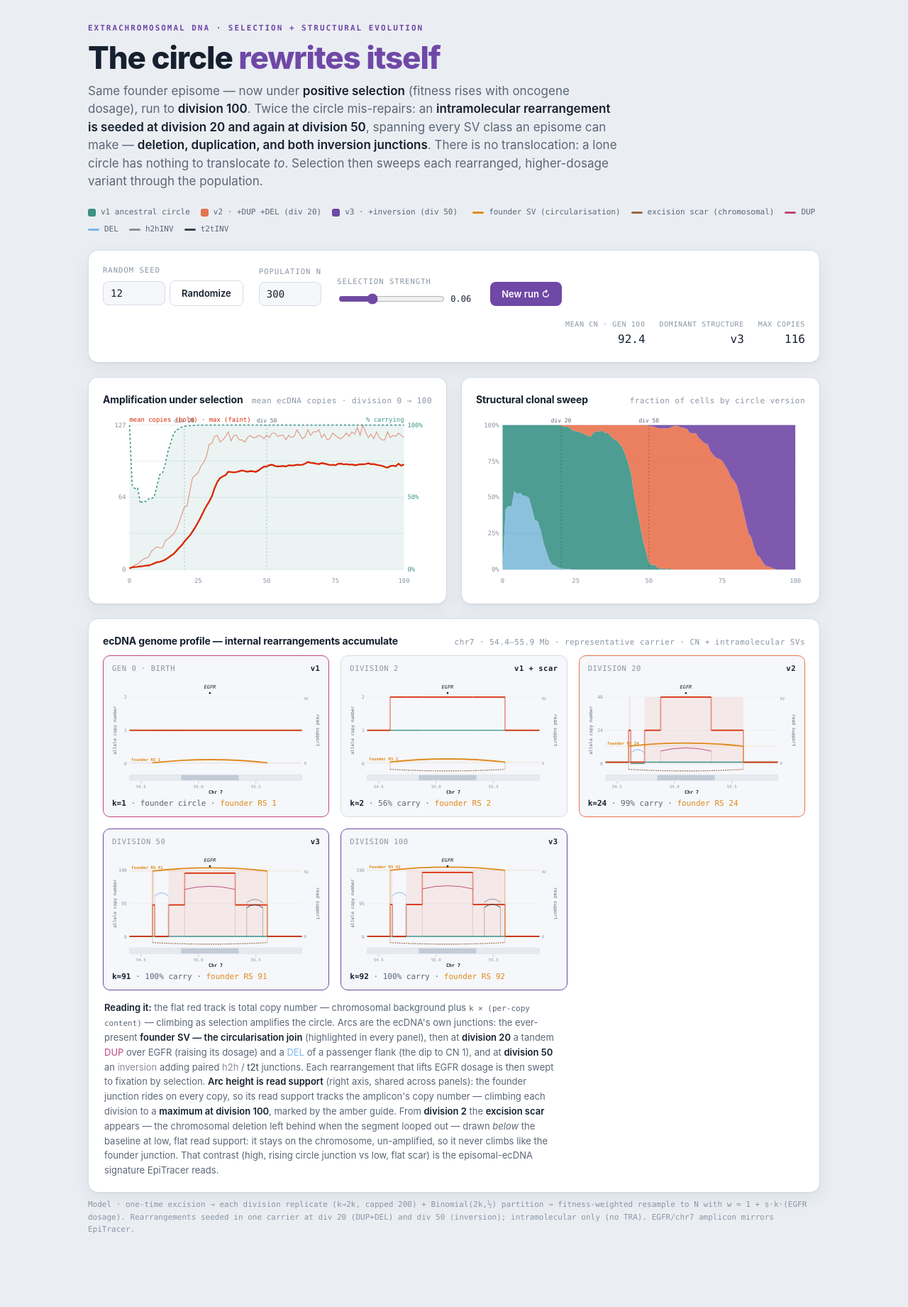
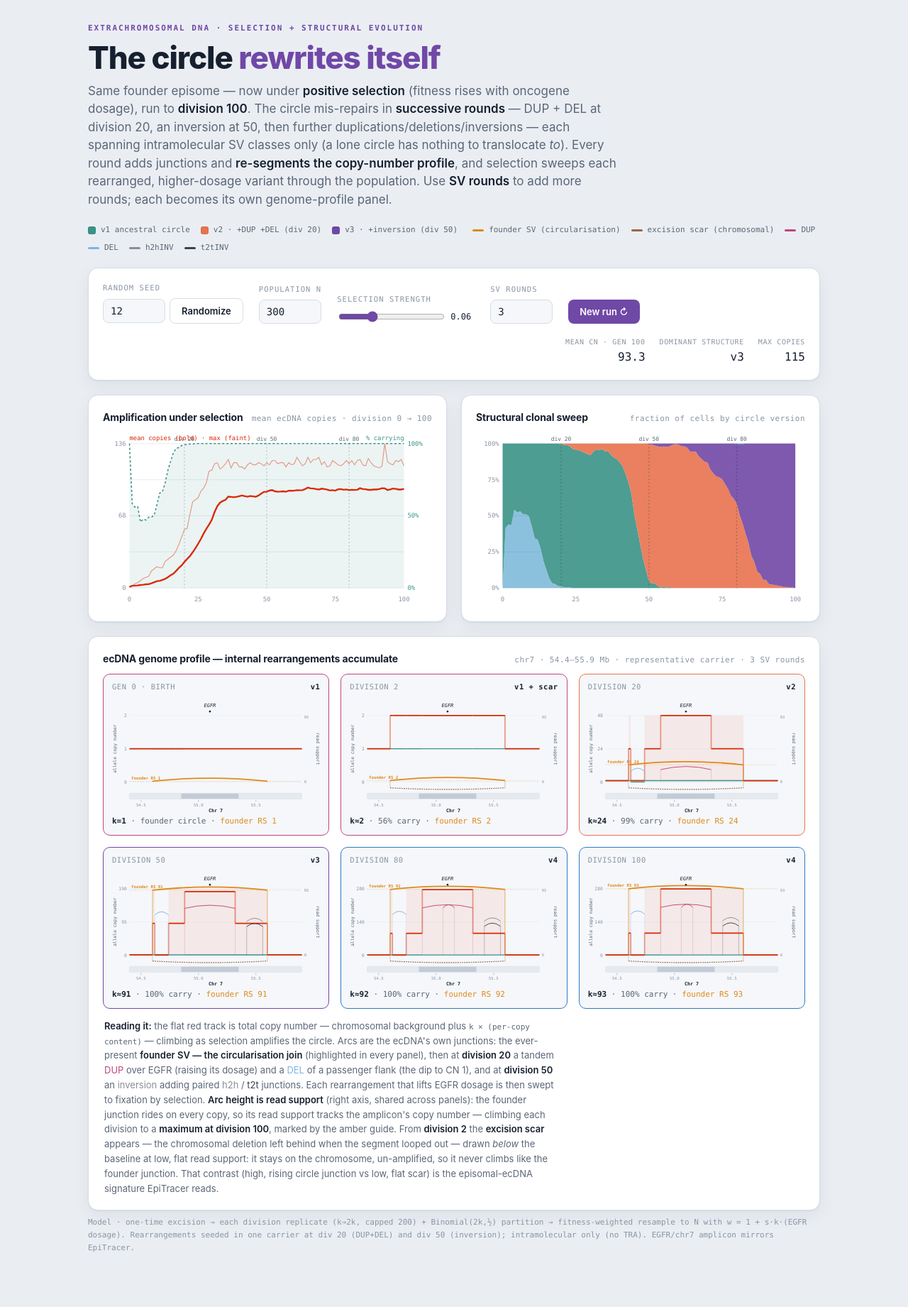
Before and after one commit to alhafidzhamdan/alhafidzhamdan.github.io, a Jekyll site: the page simulations/ecdna_selection_structural_100div.html, which Jekyll copies as it is, in a window 1280 px wide. Shown: the whole page at 71% size. Built offline with Jekyll 4.4.1, drawn with Linux system fonts in a browser that asks for light colours; before the commit the page ends 1816 px from its top, so only the background shows below that.

Commit message:
selection sim: configurable rounds of internal SVs (default 3, adds div 80)
Make the rearrangement rounds data-driven (ROUNDS): a 'SV rounds' control
(2-5) chooses how many internal-SV rounds the circle acquires. Each round
seeds at its division, adds junction(s) and a cumulative copy-number change
(dup +1 / del ->0 / inv none), raises fitness so it sweeps, and becomes its
own genome-profile checkpoint. Default is now 3 rounds (DUP+DEL@20,
inversion@50, 2nd DUP@80) -> 6 figures incl. division 80. Charts, sweep
bands and version colours extended to v6.

Signed-off-by: Alhafidz Hamdan <alhafidz.hamdan@ed.ac.uk>
Co-Authored-By: Claude Opus 4.8 <noreply@anthropic.com>

```diff
--- a/simulations/ecdna_selection_structural_100div.html
+++ b/simulations/ecdna_selection_structural_100div.html
@@ -14,7 +14,7 @@
     --ink:#16202e; --muted:#5b6676; --faint:#8a95a4;
     --line:#d6dde6; --grid:#e7ecf2;
     --amp:#d92a05; --ecdna:#c1447e; --loss:#0077b6; --diploid:#3a9387;
-    --v1:#3a9387; --v2:#e8734f; --v3:#7048a6;
+    --v1:#3a9387; --v2:#e8734f; --v3:#7048a6; --v4:#2b7cc4; --v5:#b8478f; --v6:#4a9b5e;
     --del:#7fb3e8; --dup:#c1447e; --h2h:#8b8d97; --t2t:#384351;
     --ideo:#e6eaef; --ideoband:#c3cbd6; --founder:#e0891c; --scar:#9c6644;
     --accent:#7048a6; --accent-soft:#efeaf7;
@@ -27,7 +27,7 @@
       --bg:#0c111a; --panel:#131b26; --panel-2:#0f1620; --ink:#e8edf4; --muted:#95a1b2;
       --faint:#6b7788; --line:#24303d; --grid:#1c2733;
       --amp:#ff5c3a; --ecdna:#e46ba2; --loss:#35a7e6; --diploid:#4cb6a7;
-      --v1:#4cb6a7; --v2:#f0824f; --v3:#9d7ad6; --del:#6fa6dd; --dup:#e46ba2; --h2h:#9a9ca6; --t2t:#6b7686;
+      --v1:#4cb6a7; --v2:#f0824f; --v3:#9d7ad6; --v4:#5aa8e0; --v5:#d873b0; --v6:#6bc47f; --del:#6fa6dd; --dup:#e46ba2; --h2h:#9a9ca6; --t2t:#6b7686;
       --ideo:#26313d; --ideoband:#3a4756; --founder:#f0ad4e; --scar:#c08a5e;
       --accent:#9d7ad6; --accent-soft:#1e1830;
       --shadow:0 1px 2px rgba(0,0,0,.3),0 10px 30px rgba(0,0,0,.35);
@@ -36,14 +36,14 @@
   :root[data-theme="light"]{
     --bg:#eaeef3; --panel:#ffffff; --panel-2:#f5f7fa; --ink:#16202e; --muted:#5b6676; --faint:#8a95a4;
     --line:#d6dde6; --grid:#e7ecf2; --amp:#d92a05; --ecdna:#c1447e; --loss:#0077b6; --diploid:#3a9387;
-    --v1:#3a9387; --v2:#e8734f; --v3:#7048a6; --del:#7fb3e8; --dup:#c1447e; --h2h:#8b8d97; --t2t:#384351;
+    --v1:#3a9387; --v2:#e8734f; --v3:#7048a6; --v4:#2b7cc4; --v5:#b8478f; --v6:#4a9b5e; --del:#7fb3e8; --dup:#c1447e; --h2h:#8b8d97; --t2t:#384351;
     --ideo:#e6eaef; --ideoband:#c3cbd6; --founder:#e0891c; --scar:#9c6644;
     --accent:#7048a6; --accent-soft:#efeaf7; --shadow:0 1px 2px rgba(20,30,45,.06),0 8px 24px rgba(20,30,45,.06);
   }
   :root[data-theme="dark"]{
     --bg:#0c111a; --panel:#131b26; --panel-2:#0f1620; --ink:#e8edf4; --muted:#95a1b2; --faint:#6b7788;
     --line:#24303d; --grid:#1c2733; --amp:#ff5c3a; --ecdna:#e46ba2; --loss:#35a7e6; --diploid:#4cb6a7;
-    --v1:#4cb6a7; --v2:#f0824f; --v3:#9d7ad6; --del:#6fa6dd; --dup:#e46ba2; --h2h:#9a9ca6; --t2t:#6b7686;
+    --v1:#4cb6a7; --v2:#f0824f; --v3:#9d7ad6; --v4:#5aa8e0; --v5:#d873b0; --v6:#6bc47f; --del:#6fa6dd; --dup:#e46ba2; --h2h:#9a9ca6; --t2t:#6b7686;
     --ideo:#26313d; --ideoband:#3a4756; --founder:#f0ad4e; --scar:#c08a5e;
     --accent:#9d7ad6; --accent-soft:#1e1830; --shadow:0 1px 2px rgba(0,0,0,.3),0 10px 30px rgba(0,0,0,.35);
   }
@@ -96,9 +96,12 @@
   .frame .cap b{color:var(--ink)}
   .frame .cn{font-family:var(--mono);font-size:11px;margin:4px 2px 0;color:var(--muted)}
   .frame .cn b{color:var(--ink)}
-  .frame.f0{border-color:var(--ecdna)}
-  .frame.f20{border-color:var(--v2)}
-  .frame.f50,.frame.f100{border-color:var(--v3)}
+  .frame.fv1{border-color:var(--ecdna)}
+  .frame.fv2{border-color:var(--v2)}
+  .frame.fv3{border-color:var(--v3)}
+  .frame.fv4{border-color:var(--v4)}
+  .frame.fv5{border-color:var(--v5)}
+  .frame.fv6{border-color:var(--v6)}
 
   .note{font-size:13px;color:var(--muted);max-width:78ch;margin:14px 2px 0;line-height:1.6}
   .note b{color:var(--ink);font-weight:600}
@@ -110,10 +113,11 @@
   <p class="eyebrow">Extrachromosomal DNA · selection + structural evolution</p>
   <h1>The circle <em>rewrites itself</em></h1>
   <p class="lede">Same founder episome — now under <b>positive selection</b> (fitness rises with oncogene dosage), run to
-    <b>division 100</b>. Twice the circle mis-repairs: an <b>intramolecular rearrangement is seeded at division 20 and
-    again at division 50</b>, spanning every SV class an episome can make — <b>deletion, duplication, and both inversion
-    junctions</b>. There is no translocation: a lone circle has nothing to translocate <em>to</em>. Selection then sweeps
-    each rearranged, higher-dosage variant through the population.</p>
+    <b>division 100</b>. The circle mis-repairs in <b>successive rounds</b> — DUP + DEL at division 20, an inversion at 50,
+    then further duplications/deletions/inversions — each spanning intramolecular SV classes only (a lone circle has
+    nothing to translocate <em>to</em>). Every round adds junctions and <b>re-segments the copy-number profile</b>, and
+    selection sweeps each rearranged, higher-dosage variant through the population. Use <b>SV rounds</b> to add more
+    rounds; each becomes its own genome-profile panel.</p>
 
   <div class="legend" aria-hidden="true">
     <span><i class="dot" style="background:var(--v1)"></i>v1 ancestral circle</span>
@@ -135,6 +139,7 @@
       <div class="ctl"><label for="npop">Population N</label><input id="npop" type="number" value="300" min="50" max="3000" step="50"></div>
       <div class="ctl"><label for="sel">Selection strength</label>
         <div class="row"><input id="sel" type="range" min="0" max="0.2" step="0.01" value="0.06"><span class="rngval" id="selv">0.06</span></div></div>
+      <div class="ctl"><label for="rounds">SV rounds</label><input id="rounds" type="number" value="3" min="2" max="5" step="1"></div>
       <button class="btn" id="run" type="button">New run ↻</button>
       <div class="readout">
         <div><span class="k">Mean CN · gen 100</span><span class="v" id="ro-mean">—</span></div>
@@ -191,14 +196,30 @@
   var GENS=100, CHECK=[0,2,20,50,100], KCAP=200;
   var WIN={s:54.4e6,e:55.9e6}, CIRC={a:54.6e6,b:55.6e6}, EGFR={a:55.0e6,b:55.2e6};
   var DUP={a:54.88e6,b:55.32e6}, DEL={a:54.62e6,b:54.74e6}, INV={a:55.42e6,b:55.56e6};
-  // Fitness weight per version: v2 duplicates EGFR (dosage x2); v3's inversion is
-  // modelled with a modest extra edge (e.g. regulatory rewiring) so a retained
-  // rearrangement can sweep -- deleterious ones would simply be lost.
-  var DOSE={1:1,2:2,3:2.6};
+  var DUP2={a:55.06e6,b:55.16e6}, DEL2={a:54.76e6,b:54.84e6}, INV2={a:55.34e6,b:55.42e6};
+  // Rounds of internal rearrangement the circle can acquire, in order. The "SV rounds"
+  // control chooses how many are active; each seeds at its division, adds junction(s) and
+  // a copy-number change (dup +1 / del ->0 / inv none), and raises fitness (dosage) so a
+  // retained rearrangement sweeps. Rounds 1-2 (DUP+DEL, then inversion) are the default.
+  var ROUNDS=[
+    {ver:2,div:20,dose:2.0,muts:[{op:'dup',reg:DUP},{op:'del',reg:DEL}],
+     jxns:[{t:'dup',x1:DUP.b,x2:DUP.a},{t:'del',x1:DEL.a,x2:DEL.b}]},
+    {ver:3,div:50,dose:2.6,muts:[{op:'inv',reg:INV}],
+     jxns:[{t:'h2h',x1:INV.a,x2:INV.b},{t:'t2t',x1:INV.a,x2:INV.b}]},
+    {ver:4,div:80,dose:3.2,muts:[{op:'dup',reg:DUP2}],
+     jxns:[{t:'dup',x1:DUP2.b,x2:DUP2.a}]},
+    {ver:5,div:90,dose:3.8,muts:[{op:'del',reg:DEL2}],
+     jxns:[{t:'del',x1:DEL2.a,x2:DEL2.b}]},
+    {ver:6,div:96,dose:4.4,muts:[{op:'inv',reg:INV2}],
+     jxns:[{t:'h2h',x1:INV2.a,x2:INV2.b},{t:'t2t',x1:INV2.a,x2:INV2.b}]}
+  ];
+  var MAXVER=6;
+  function dose(v){return v<=1?1:(ROUNDS[v-2]?ROUNDS[v-2].dose:1);}
   function cssv(n){return getComputedStyle(document.documentElement).getPropertyValue(n).trim();}
   function C(){return{ink:cssv('--ink'),grid:cssv('--grid'),faint:cssv('--faint'),muted:cssv('--muted'),line:cssv('--line'),
     amp:cssv('--amp'),diploid:cssv('--diploid'),loss:cssv('--loss'),ecdna:cssv('--ecdna'),
-    v1:cssv('--v1'),v2:cssv('--v2'),v3:cssv('--v3'),del:cssv('--del'),dup:cssv('--dup'),h2h:cssv('--h2h'),t2t:cssv('--t2t'),
+    v1:cssv('--v1'),v2:cssv('--v2'),v3:cssv('--v3'),v4:cssv('--v4'),v5:cssv('--v5'),v6:cssv('--v6'),
+    del:cssv('--del'),dup:cssv('--dup'),h2h:cssv('--h2h'),t2t:cssv('--t2t'),
     ideo:cssv('--ideo'),ideoband:cssv('--ideoband'),founder:cssv('--founder'),scar:cssv('--scar')};}
 
   function mulberry32(a){return function(){a|=0;a=a+0x6D2B79F5|0;var t=Math.imul(a^a>>>15,1|a);t=t+Math.imul(t^t>>>7,61|t)^t;return((t^t>>>14)>>>0)/4294967296;};}
@@ -206,29 +227,34 @@
   function bisect(arr,x){var lo=0,hi=arr.length-1;while(lo<hi){var m=(lo+hi)>>1;if(arr[m]<x)lo=m+1;else hi=m;}return lo;}
 
   // per-copy multiplicity of reference position p on a version-v circle
+  // per-copy multiplicity at p, cumulative over every round with ver <= v
   function multAt(v,p){
     if(p<CIRC.a||p>=CIRC.b) return 0;
-    if(v>=2 && p>=DEL.a && p<DEL.b) return 0;   // deletion
-    if(v>=2 && p>=DUP.a && p<DUP.b) return 2;   // tandem duplication
-    return 1;
+    var m=1;
+    for(var r=0;r<ROUNDS.length&&ROUNDS[r].ver<=v;r++){
+      var mu=ROUNDS[r].muts;
+      for(var q=0;q<mu.length;q++) if(p>=mu[q].reg.a&&p<mu[q].reg.b){
+        if(mu[q].op==='del') m=0; else if(mu[q].op==='dup'&&m>0) m+=1;
+      }
+    }
+    return m;
   }
   function junctions(v,scar){
-    var j=[{t:'founder',x1:CIRC.b,x2:CIRC.a}];       // founder SV: circularisation join (on the ecDNA)
+    var j=[{t:'founder',x1:CIRC.b,x2:CIRC.a}];       // founder SV: circularisation join
     if(scar) j.push({t:'scar',x1:CIRC.a,x2:CIRC.b});  // excision scar: chromosomal DEL joining the flanks
-    if(v>=2){ j.push({t:'dup',x1:DUP.b,x2:DUP.a}); j.push({t:'del',x1:DEL.a,x2:DEL.b}); }
-    if(v>=3){ j.push({t:'h2h',x1:INV.a,x2:INV.b}); j.push({t:'t2t',x1:INV.a,x2:INV.b}); }
+    for(var r=0;r<ROUNDS.length&&ROUNDS[r].ver<=v;r++) ROUNDS[r].jxns.forEach(function(x){j.push(x);});
     return j;
   }
 
-  function simulate(seed,N,founder,s){
+  function simulate(seed,N,founder,s,R){
     var rng=mulberry32(seed>>>0);
     var pop=[{k:founder,ver:1}];
     var traj=[];
     function record(){
-      var carry=0,sum=0,mx=0,vf=[0,0,0,0]; // [lost,v1,v2,v3]
+      var carry=0,sum=0,mx=0,vf=new Array(MAXVER+1).fill(0); // [lost,v1..v6]
       for(var i=0;i<pop.length;i++){var c=pop[i];if(c.k===0){vf[0]++;}else{carry++;sum+=c.k;vf[c.ver]++;if(c.k>mx)mx=c.k;}}
-      for(var q=0;q<4;q++)vf[q]/=pop.length;
-      var dom=1,dv=vf[1];for(var vv=2;vv<=3;vv++)if(vf[vv]>dv){dv=vf[vv];dom=vv;}
+      for(var q=0;q<=MAXVER;q++)vf[q]/=pop.length;
+      var dom=1,dv=vf[1];for(var vv=2;vv<=MAXVER;vv++)if(vf[vv]>dv){dv=vf[vv];dom=vv;}
       traj.push({carry:carry/pop.length,meanCar:carry?sum/carry:0,max:mx,vf:vf,dom:carry?dom:0});
     }
     record();
@@ -237,13 +263,12 @@
       for(var i=0;i<pop.length;i++){var two=Math.min(pop[i].k*2,KCAP);var a=binom(two,rng);d.push({k:a,ver:pop[i].ver});d.push({k:two-a,ver:pop[i].ver});}
       // fitness-weighted resample to N (with replacement)
       var cum=[],tot=0;
-      for(i=0;i<d.length;i++){tot+=1+s*d[i].k*DOSE[d[i].ver];cum.push(tot);}
+      for(i=0;i<d.length;i++){tot+=1+s*d[i].k*dose(d[i].ver);cum.push(tot);}
       var next=[];
       for(i=0;i<N;i++){var idx=bisect(cum,rng()*tot);next.push({k:d[idx].k,ver:d[idx].ver});}
       pop=next;
-      // seed a rearrangement in one carrier
-      if(g===20) seedVer(pop,1,2,rng);
-      if(g===50) seedVer(pop,2,3,rng);
+      // seed each active round's rearrangement in one carrier at its division
+      for(var r=0;r<R&&r<ROUNDS.length;r++) if(g===ROUNDS[r].div) seedVer(pop,ROUNDS[r].ver-1,ROUNDS[r].ver,rng);
       record();
     }
     return traj;
@@ -254,8 +279,8 @@
     if(cand.length)pop[cand[(rng()*cand.length)|0]].ver=to;
   }
 
-  var state={seed:12,N:300,founder:1,s:0.06,traj:null};
-  function recompute(){state.traj=simulate(state.seed,state.N,state.founder,state.s);renderAll();}
+  var state={seed:12,N:300,founder:1,s:0.06,rounds:3,traj:null};
+  function recompute(){state.traj=simulate(state.seed,state.N,state.founder,state.s,state.rounds);renderAll();}
 
   var NS="http://www.w3.org/2000/svg";
   function el(t,a){var e=document.createElementNS(NS,t);if(a)for(var k in a)e.setAttribute(k,a[k]);return e;}
@@ -283,7 +308,7 @@
     var dmean='';for(g=0;g<tr.length;g++)dmean+=(g?' L':'M')+x(g)+','+yM(tr[g].meanCar);
     svg.appendChild(el('path',{d:dmean,fill:'none',stroke:c.amp,'stroke-width':2.4}));
     [0,25,50,75,100].forEach(function(g){var t=el('text',{x:x(g),y:H-9,'font-size':9,fill:c.faint,'text-anchor':'middle'});t.textContent=g;svg.appendChild(t);});
-    [20,50].forEach(function(g){svg.appendChild(el('line',{x1:x(g),y1:padT,x2:x(g),y2:H-padB,stroke:c.ink,'stroke-width':0.7,'stroke-dasharray':'2 3','stroke-opacity':0.4}));
+    ROUNDS.slice(0,state.rounds).forEach(function(rd){var g=rd.div;svg.appendChild(el('line',{x1:x(g),y1:padT,x2:x(g),y2:H-padB,stroke:c.ink,'stroke-width':0.7,'stroke-dasharray':'2 3','stroke-opacity':0.4}));
       var t=el('text',{x:x(g),y:padT-4,'font-size':8,fill:c.muted,'text-anchor':'middle'});t.textContent='div '+g;svg.appendChild(t);});
     var la=el('text',{x:padL,y:11,'font-size':9,fill:c.amp});la.textContent='mean copies (bold) · max (faint)';svg.appendChild(la);
     var lb=el('text',{x:W-padR,y:11,'font-size':9,fill:c.diploid,'text-anchor':'end'});lb.textContent='% carrying';svg.appendChild(lb);
@@ -293,13 +318,13 @@
   function renderSweep(){
     var svg=document.getElementById('sweep');svg.textContent='';var c=C(),tr=state.traj;
     var W=470,H=250,padL=38,padR=14,padT=16,padB=28;
-    var cols=[c.loss,c.v1,c.v2,c.v3];
+    var cols=[c.loss,c.v1,c.v2,c.v3,c.v4,c.v5,c.v6];
     function x(g){return padL+g/GENS*(W-padL-padR);}
     function y(f){return H-padB-f*(H-padT-padB);}
     [0,.25,.5,.75,1].forEach(function(f){svg.appendChild(el('line',{x1:padL,y1:y(f),x2:W-padR,y2:y(f),stroke:c.grid,'stroke-width':1}));
       var t=el('text',{x:padL-5,y:y(f)+3,'font-size':9,fill:c.faint,'text-anchor':'end'});t.textContent=(f*100)+'%';svg.appendChild(t);});
     var cum=new Array(tr.length).fill(0);
-    for(var cl=0;cl<4;cl++){
+    for(var cl=0;cl<=MAXVER;cl++){
       var d='M'+x(0)+','+y(cum[0]);
       for(var g=0;g<tr.length;g++)d+=' L'+x(g)+','+y(cum[g]+tr[g].vf[cl]);
       for(g=tr.length-1;g>=0;g--)d+=' L'+x(g)+','+y(cum[g]);
@@ -308,7 +333,7 @@
       for(g=0;g<tr.length;g++)cum[g]+=tr[g].vf[cl];
     }
     [0,25,50,75,100].forEach(function(g){var t=el('text',{x:x(g),y:H-9,'font-size':9,fill:c.faint,'text-anchor':'middle'});t.textContent=g;svg.appendChild(t);});
-    [20,50].forEach(function(g){svg.appendChild(el('line',{x1:x(g),y1:padT,x2:x(g),y2:H-padB,stroke:c.ink,'stroke-width':0.7,'stroke-dasharray':'2 3','stroke-opacity':0.5}));
+    ROUNDS.slice(0,state.rounds).forEach(function(rd){var g=rd.div;svg.appendChild(el('line',{x1:x(g),y1:padT,x2:x(g),y2:H-padB,stroke:c.ink,'stroke-width':0.7,'stroke-dasharray':'2 3','stroke-opacity':0.5}));
       var t=el('text',{x:x(g),y:padT-4,'font-size':8,fill:c.muted,'text-anchor':'middle'});t.textContent='div '+g;svg.appendChild(t);});
   }
 
@@ -398,32 +423,34 @@
 
   function renderStrip(){
     var host=document.getElementById('strip');host.textContent='';var tr=state.traj;
-    var verAt=[1,1,2,3,3];                       // structural version at [0,2,20,50,100]
-    var scarAt=[false,true,true,true,true];      // excision scar introduced at division 2
-    var ks=CHECK.map(function(g,i){return g===0?1:Math.max(1,Math.round(tr[g].meanCar));});
-    // Founder-SV read support = amplicon copy number, forced monotonic (running
-    // max) so it climbs every division to its maximum at division 100 (the shared
-    // rsMax used to scale the read-support axis across all four panels).
+    var R=state.rounds;
+    // Checkpoints: birth, div2 (scar), one panel per active round's division, + div100.
+    var CHECK=[0,2].concat(ROUNDS.slice(0,R).map(function(rd){return rd.div;})).concat([GENS]);
+    CHECK=CHECK.filter(function(v,i,a){return a.indexOf(v)===i;}).sort(function(a,b){return a-b;});
+    function verAtG(g){var v=1;for(var r=0;r<R&&r<ROUNDS.length;r++)if(ROUNDS[r].div<=g)v=ROUNDS[r].ver;return v;}
+    var ks=CHECK.map(function(g){return g===0?1:Math.max(1,Math.round(tr[g].meanCar));});
+    // Founder-SV read support = amplicon copy number, forced monotonic (running max)
+    // so it climbs every division to its maximum at the last checkpoint (rsMax, shared).
     var founderRS=[],run=0;ks.forEach(function(k){run=Math.max(run,k);founderRS.push(run);});
     var rsMax=founderRS[founderRS.length-1];
-    var titles=['GEN 0 · BIRTH','DIVISION 2','DIVISION 20','DIVISION 50','DIVISION 100'];
-    var vlab=['v1','v1 + scar','v2','v3','v3'];
     CHECK.forEach(function(g,i){
-      var f=document.createElement('div');f.className='frame f'+g;
-      var cap=document.createElement('p');cap.className='cap';cap.innerHTML='<span>'+titles[i]+'</span><b>'+vlab[i]+'</b>';f.appendChild(cap);
-      f.appendChild(profileSVG(verAt[i],ks[i],founderRS[i],rsMax,scarAt[i]));
-      var cn=document.createElement('p');cn.className='cn';
-      var p=tr[g];
+      var ver=verAtG(g), scar=g>=2;
+      var title=g===0?'GEN 0 · BIRTH':'DIVISION '+g;
+      var f=document.createElement('div');f.className='frame fv'+ver;
+      var cap=document.createElement('p');cap.className='cap';
+      cap.innerHTML='<span>'+title+'</span><b>v'+ver+(g===2?' + scar':'')+'</b>';f.appendChild(cap);
+      f.appendChild(profileSVG(ver,ks[i],founderRS[i],rsMax,scar));
+      var cn=document.createElement('p');cn.className='cn';var p=tr[g];
       cn.innerHTML=(g===0?'<b>k=1</b> · founder circle':'<b>k≈'+ks[i]+'</b> · '+Math.round(p.carry*100)+'% carry')
         +' · <span style="color:var(--founder)">founder RS '+founderRS[i]+'</span>';
       f.appendChild(cn);
       host.appendChild(f);
     });
-    document.getElementById('strip-sub').textContent='chr7 · 54.4–55.9 Mb · representative carrier · CN + intramolecular SVs';
+    document.getElementById('strip-sub').textContent='chr7 · 54.4–55.9 Mb · representative carrier · '+R+' SV round'+(R>1?'s':'');
   }
 
   function renderReadout(){
-    var last=state.traj[GENS];var vn=['lost','v1','v2','v3'][last.dom];
+    var last=state.traj[GENS];var vn=last.dom?('v'+last.dom):'lost';
     document.getElementById('ro-mean').textContent=last.meanCar?last.meanCar.toFixed(1):'0';
     document.getElementById('ro-ver').textContent=vn;
     document.getElementById('ro-max').textContent=last.max;
@@ -437,6 +464,7 @@
   document.getElementById('seed').addEventListener('change',function(e){var v=parseInt(e.target.value,10);state.seed=isNaN(v)?0:v;recompute();});
   document.getElementById('npop').addEventListener('change',function(e){var v=parseInt(e.target.value,10);state.N=Math.max(50,Math.min(3000,isNaN(v)?300:v));e.target.value=state.N;recompute();});
   document.getElementById('sel').addEventListener('input',function(e){state.s=parseFloat(e.target.value);document.getElementById('selv').textContent=state.s.toFixed(2);recompute();});
+  document.getElementById('rounds').addEventListener('change',function(e){var v=parseInt(e.target.value,10);state.rounds=Math.max(2,Math.min(5,isNaN(v)?2:v));e.target.value=state.rounds;recompute();});
 
   // Re-render on theme change: SVG fills are baked from CSS vars at draw time, so
   // redraw when the OS scheme changes or the viewer toggles data-theme.
```
